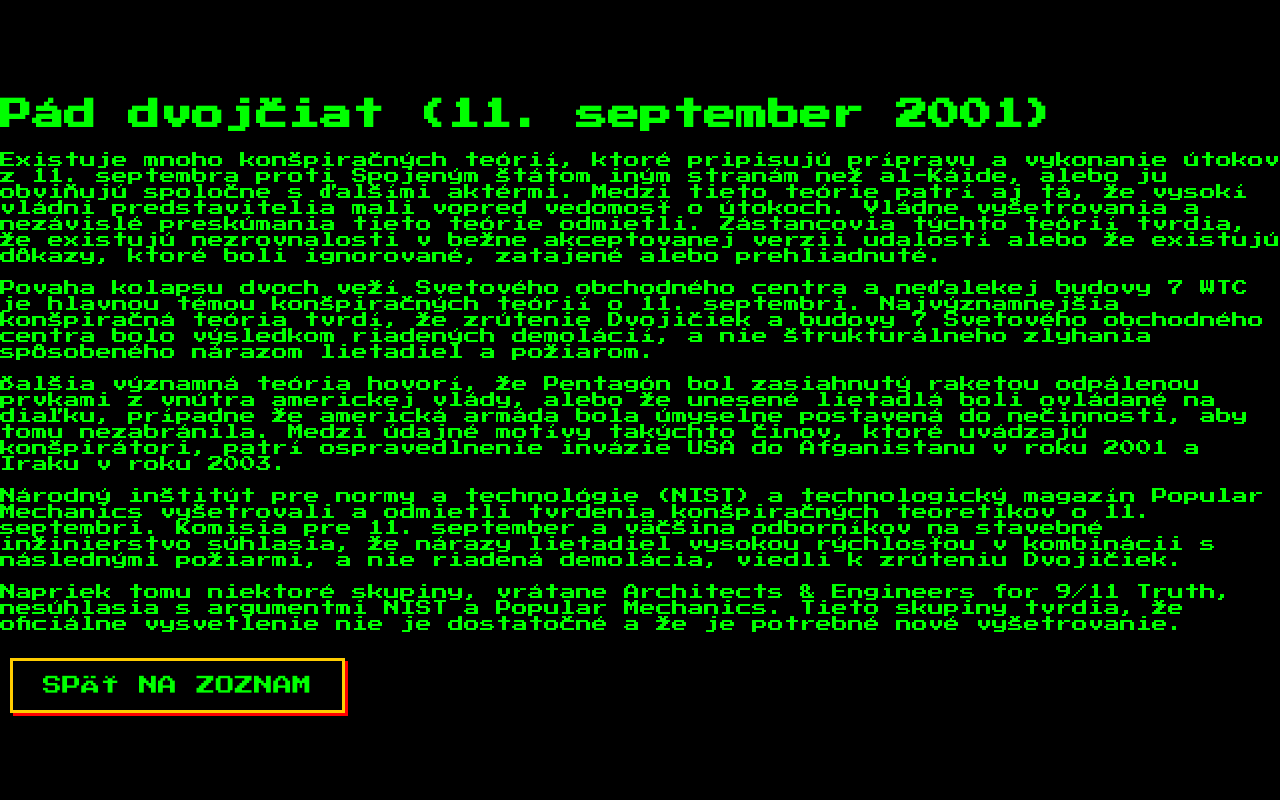
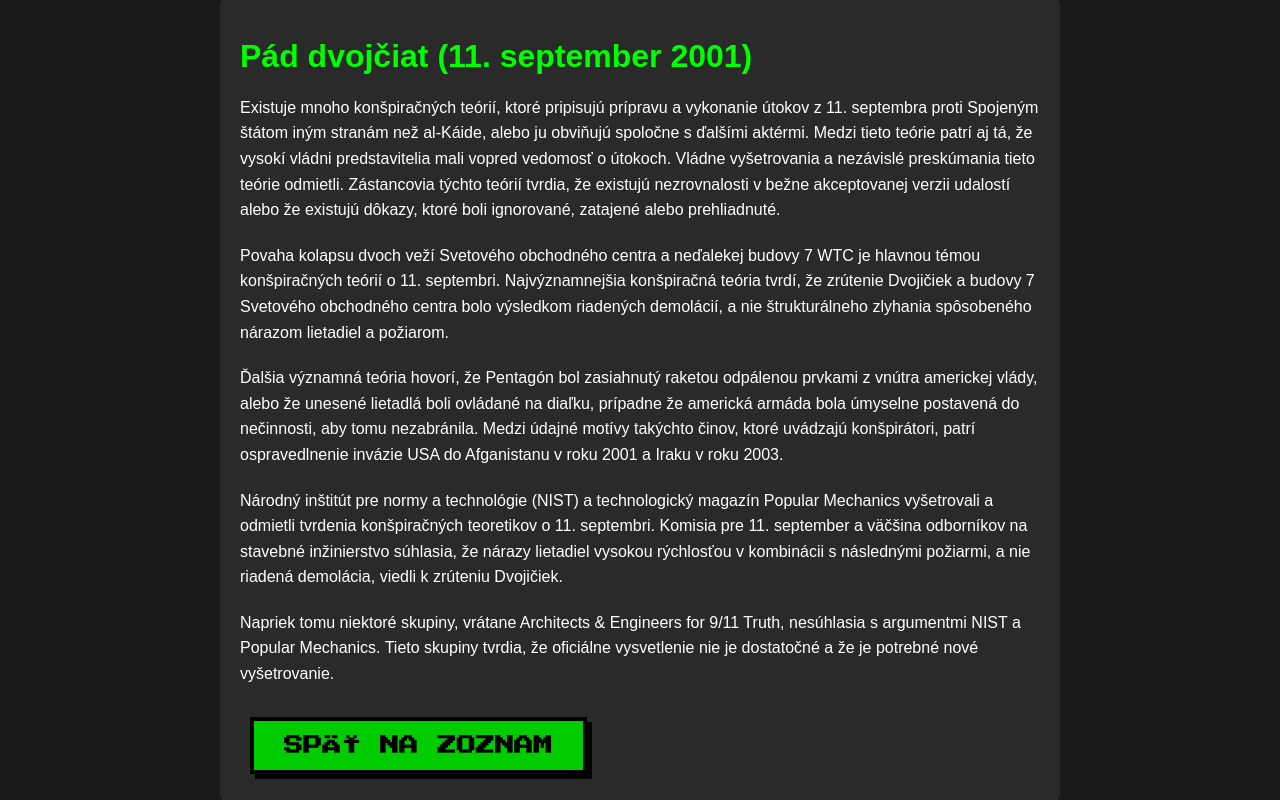
Before and after one commit to matusberes43/boban, a PHP site: page /article.html in a window 1280 px wide. Run offline with PHP 8.4, Linux system fonts and the light colour scheme.

Commit message:
Update styles.css

```diff
--- a/styles.css
+++ b/styles.css
@@ -1,31 +1,15 @@
-/* Základný arkádový štýl */
+/* Základné štýly */
 body, html {
     margin: 0;
     padding: 0;
     font-family: 'Press Start 2P', cursive;
-    background-color: #000;
-    color: #00ff00;
+    background-color: #1a1a1a;
+    color: #fff;
     height: 100%;
     display: flex;
     justify-content: center;
     align-items: center;
     overflow: hidden;
-}
-
-/* CRT scanlines efekt */
-#scanlines {
-    position: fixed;
-    width: 100%;
-    height: 100%;
-    background: repeating-linear-gradient(
-        to bottom,
-        rgba(0, 0, 0, 0.1),
-        rgba(0, 0, 0, 0.1) 1px,
-        transparent 1px,
-        transparent 3px
-    );
-    pointer-events: none;
-    z-index: 999;
 }
 
 /* Načítavací screen */
@@ -41,91 +25,181 @@ body, html {
     top: 0;
     left: 0;
     z-index: 1000;
-    transition: opacity 1s ease-out;
-}
-
-#skull {
-    font-size: 8rem;
-    color: #ff0000;
-    margin-bottom: 20px;
-    animation: blink 0.5s infinite alternate;
-}
-
-@keyframes blink {
-    from { opacity: 1; }
-    to { opacity: 0.5; }
 }
 
 #loading-text {
-    color: #ffcc00;
-    font-size: 3rem;
+    color: #00ff00;
+    font-size: 6rem; /* Zväčšený názov */
     text-transform: uppercase;
-    animation: glitch 0.2s infinite;
+    animation: pixelGlow 2s ease-in-out;
+    font-family: 'Press Start 2P', cursive; /* Pixelový font pre text */
 }
 
-@keyframes glitch {
-    0% { text-shadow: 2px 2px #ff0000; }
-    50% { text-shadow: -2px -2px #00ff00; }
-    100% { text-shadow: 2px 2px #ff0000; }
+@keyframes pixelGlow {
+    0% { opacity: 0; text-shadow: 0 0 5px #00ff00; }
+    50% { opacity: 1; text-shadow: 0 0 20px #00ff00; }
+    100% { opacity: 1; text-shadow: 0 0 5px #00ff00; }
 }
 
-/* Obsah */
+/* Hlavný obsah */
 #content {
     text-align: center;
     display: none;
 }
 
-/* Arkádové tlačidlá */
+.button-container {
+    margin-top: 20px;
+}
+
 button {
-    background: #000;
-    color: #00ff00;
-    border: 3px solid #ffcc00;
+    background-color: #00cc00;
+    color: #000;
+    border: 4px solid #000;
     padding: 15px 30px;
     margin: 10px;
     font-size: 1.2rem;
-    font-family: 'Press Start 2P', cursive;
+    font-weight: bold;
+    cursor: pointer;
+    font-family: 'Press Start 2P', cursive; /* Pixelový font pre tlačidlá */
     text-transform: uppercase;
-    cursor: pointer;
-    box-shadow: 3px 3px 0 #ff0000;
-    transition: all 0.1s ease-in-out;
+    box-shadow: 5px 5px 0 #000;
+    transition: all 0.2s ease;
+    position: relative;
 }
 
 button:hover {
-    background: #ffcc00;
-    color: #000;
-    transform: translateY(2px);
-    box-shadow: 1px 1px 0 #ff0000;
+    background-color: #00ff00;
+    box-shadow: 3px 3px 0 #000;
+    transform: translate(2px, 2px);
+}
+
+button:active {
+    background-color: #009900;
+    box-shadow: 1px 1px 0 #000;
+    transform: translate(4px, 4px);
 }
 
 /* Zoznam konšpiračných teórií */
 #conspiracy-list {
     margin-top: 30px;
-    background-color: #111;
+    background-color: #2a2a2a;
     padding: 20px;
-    border: 2px solid #ff0000;
-    border-radius: 5px;
-    box-shadow: 0 0 10px #ff0000;
+    border-radius: 10px;
+    box-shadow: 0 4px 8px rgba(0, 0, 0, 0.3);
     max-width: 600px;
-    text-align: center;
-    display: none;
-    opacity: 0;
-    transition: opacity 0.5s ease-in-out;
+    margin-left: auto;
+    margin-right: auto;
+    font-family: 'Press Start 2P', cursive; /* Pixelový font pre zoznam */
+    display: none; /* Skryje obdĺžnik, kým sa nezobrazí zoznam */
+}
+
+#list-title {
+    font-size: 1.5rem;
+    margin-bottom: 20px;
+    color: #00ff00;
+}
+
+#list-items {
+    list-style-type: none;
+    padding: 0;
 }
 
 #list-items li {
-    background-color: #222;
+    background-color: #333;
     margin: 10px 0;
     padding: 10px;
-    border: 1px solid #ffcc00;
+    border-radius: 5px;
     font-size: 1rem;
-    color: #00ff00;
+    color: #fff;
+    transition: background-color 0.3s ease;
 }
 
-#close-list {
-    margin-top: 15px;
-    padding: 10px;
-    background: red;
-    color: white;
-    border: none;
+#list-items li:hover {
+    background-color: #444;
+}
+
+/* Štýly pre článok */
+#article-content {
+    max-width: 800px;
+    margin: 50px auto;
+    padding: 20px;
+    background-color: #2a2a2a;
+    border-radius: 10px;
+    box-shadow: 0 4px 8px rgba(0, 0, 0, 0.3);
+    font-family: Arial, sans-serif; /* Normálny font pre článok */
+    color: #fff;
+}
+
+#article-content h1 {
+    font-size: 2rem;
+    color: #00ff00;
+    margin-bottom: 20px;
+}
+
+#article-content p {
+    font-size: 1rem;
+    line-height: 1.6;
+    margin-bottom: 20px;
+}
+
+#article-content button {
+    background-color: #00cc00;
+    color: #000;
+    border: 4px solid #000;
+    padding: 15px 30px;
+    font-size: 1.2rem;
+    font-weight: bold;
     cursor: pointer;
+    font-family: 'Press Start 2P', cursive;
+    text-transform: uppercase;
+    box-shadow: 5px 5px 0 #000;
+    transition: all 0.2s ease;
 }
+
+#article-content button:hover {
+    background-color: #00ff00;
+    box-shadow: 3px 3px 0 #000;
+    transform: translate(2px, 2px);
+}
+
+#article-content button:active {
+    background-color: #009900;
+    box-shadow: 1px 1px 0 #000;
+    transform: translate(4px, 4px);
+}
+
+/* Responzívny dizajn */
+@media (max-width: 768px) {
+    #loading-text {
+        font-size: 4rem; /* Menší názov pre mobilné zariadenia */
+    }
+
+    button {
+        padding: 10px 20px;
+        font-size: 1rem;
+    }
+
+    #conspiracy-list {
+        padding: 15px;
+    }
+
+    #list-title {
+        font-size: 1.2rem;
+    }
+
+    #list-items li {
+        font-size: 0.9rem;
+    }
+
+    #article-content {
+        padding: 15px;
+    }
+
+    #article-content h1 {
+        font-size: 1.5rem;
+    }
+
+    #article-content p {
+        font-size: 0.9rem;
+    }
+}
```
